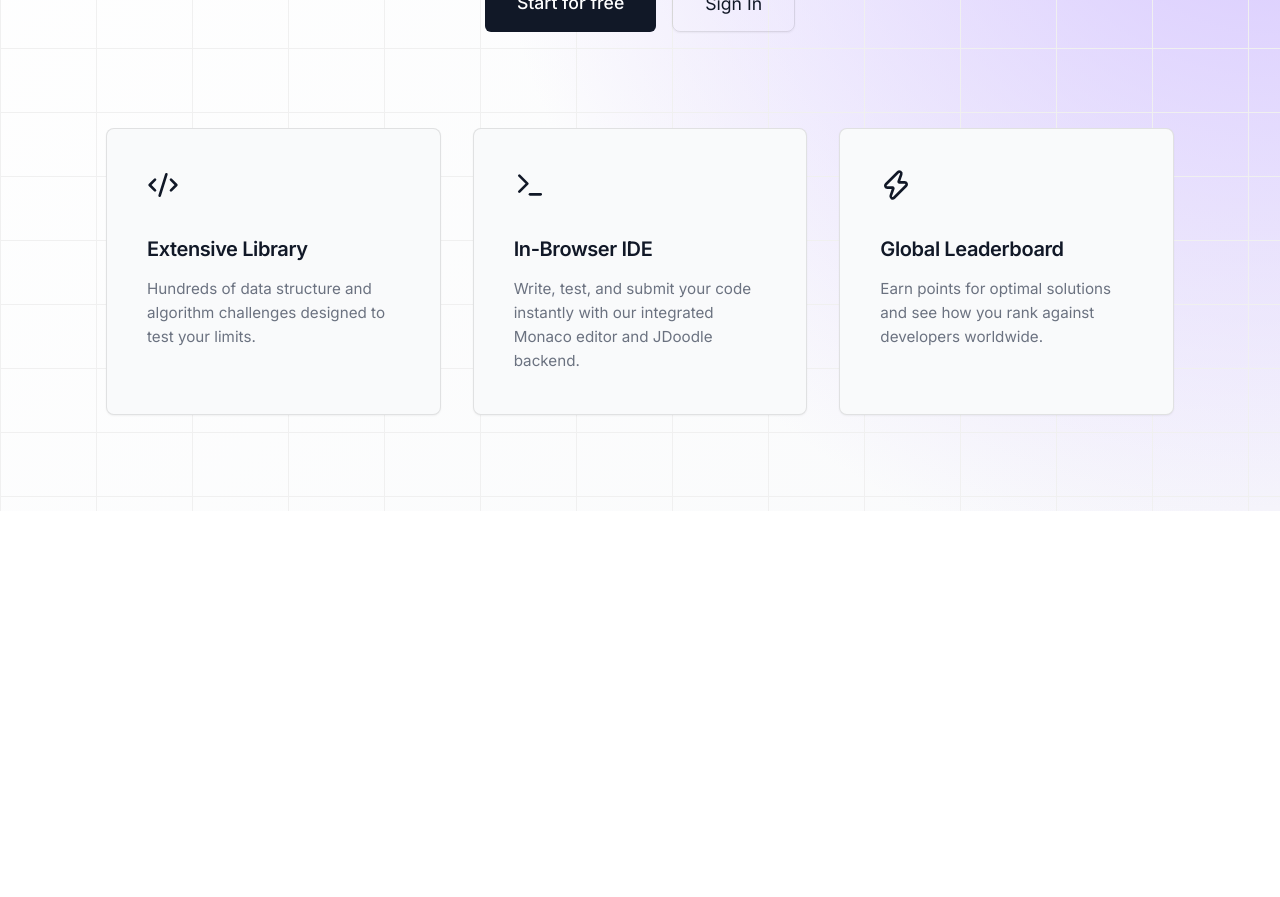
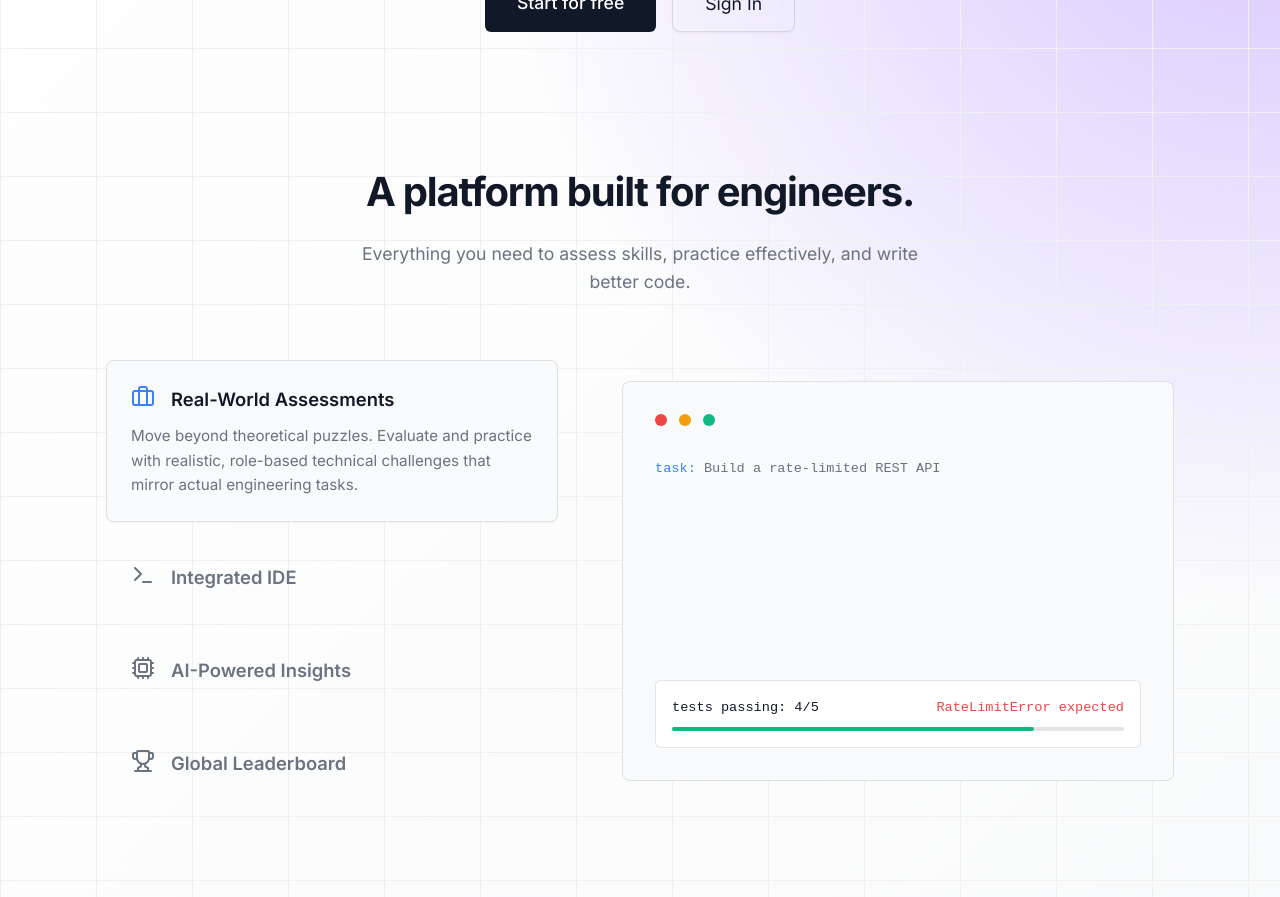
Before and after one commit to shreya-nair21/CodeSprint, a React app in the folder frontend/: page / in a window 1280 px wide. Shown: the part 400-1297 px from the top of the page. Before the commit the page ends 911 px from the top, so only its background shows below. Built offline with nearby package versions, Linux system fonts and the light colour scheme; the HTML template or start-up script is replaced by a standard one.

Commit message:
change the static boxes

```diff
--- a/frontend/src/pages/Home.jsx
+++ b/frontend/src/pages/Home.jsx
@@ -1,9 +1,121 @@
+import { useState } from 'react';
 import { Link } from 'react-router-dom';
-import { Terminal, Code2, Zap } from 'lucide-react';
+import { Terminal, Code2, Zap, Briefcase, Cpu, Trophy, ArrowRight, CheckCircle2 } from 'lucide-react';
 import { useAuth } from '../context/AuthContext';
 
 const Home = () => {
   const { user } = useAuth();
+  const [activeTab, setActiveTab] = useState(0);
+
+  const features = [
+    {
+      id: 'real-world',
+      title: 'Real-World Assessments',
+      description: 'Move beyond theoretical puzzles. Evaluate and practice with realistic, role-based technical challenges that mirror actual engineering tasks.',
+      icon: Briefcase,
+      preview: (
+        <div className="preview-container" style={{ padding: '2rem', background: 'var(--surface-color)', borderRadius: 'var(--border-radius)', height: '100%', border: '1px solid var(--border-color)', display: 'flex', flexDirection: 'column', gap: '1rem' }}>
+          <div style={{ display: 'flex', alignItems: 'center', gap: '0.75rem', marginBottom: '1rem' }}>
+            <div style={{ width: '12px', height: '12px', borderRadius: '50%', background: 'var(--danger-color)' }} />
+            <div style={{ width: '12px', height: '12px', borderRadius: '50%', background: '#f59e0b' }} />
+            <div style={{ width: '12px', height: '12px', borderRadius: '50%', background: 'var(--accent-color)' }} />
+          </div>
+          <div style={{ fontSize: '0.85rem', color: 'var(--text-muted)', fontFamily: 'monospace' }}>
+            <span style={{ color: 'var(--primary-color)' }}>task:</span> Build a rate-limited REST API
+          </div>
+          <div style={{ background: 'var(--bg-color)', padding: '1rem', borderRadius: '6px', border: '1px solid var(--border-color)', fontFamily: 'monospace', fontSize: '0.85rem', color: 'var(--text-main)', marginTop: 'auto' }}>
+            <div style={{ display: 'flex', justifyContent: 'space-between', marginBottom: '0.5rem' }}>
+              <span>tests passing: 4/5</span>
+              <span style={{ color: 'var(--danger-color)' }}>RateLimitError expected</span>
+            </div>
+            <div style={{ height: '4px', width: '100%', background: 'var(--border-color)', borderRadius: '2px' }}>
+              <div style={{ height: '100%', width: '80%', background: 'var(--accent-color)', borderRadius: '2px' }} />
+            </div>
+          </div>
+        </div>
+      )
+    },
+    {
+      id: 'ide',
+      title: 'Integrated IDE',
+      description: 'Write, test, and submit your code instantly with our integrated, blazingly fast Monaco editor supporting over 40+ programming languages.',
+      icon: Terminal,
+      preview: (
+        <div className="preview-container" style={{ padding: '2rem', background: 'var(--surface-color)', borderRadius: 'var(--border-radius)', height: '100%', border: '1px solid var(--border-color)' }}>
+          <div style={{ display: 'flex', borderBottom: '1px solid var(--border-color)', paddingBottom: '0.75rem', marginBottom: '1rem', gap: '1.5rem', color: 'var(--text-muted)', fontSize: '0.85rem' }}>
+            <span style={{ color: 'var(--text-main)', borderBottom: '2px solid var(--primary-color)', paddingBottom: '0.75rem', marginBottom: '-0.75rem' }}>solution.js</span>
+          </div>
+          <pre style={{ fontFamily: 'monospace', fontSize: '0.85rem', color: 'var(--text-main)', lineHeight: '1.6' }}>
+            <span style={{ color: 'var(--secondary-color)' }}>function</span> <span style={{ color: 'var(--primary-color)' }}>twoSum</span>(nums, target) {'{\n'}
+            {'  '}const map = new <span style={{ color: 'var(--secondary-color)' }}>Map</span>();{'\n'}
+            {'  '}for (let i = 0; i {'<'} nums.length; i++) {'{\n'}
+            {'    '}const complement = target - nums[i];{'\n'}
+            {'    '}if (map.has(complement)) {'{\n'}
+            {'      '}return [map.get(complement), i];{'\n'}
+            {'    '}{'}'}{'\n'}
+            {'    '}map.set(nums[i], i);{'\n'}
+            {'  '}{'}'}{'\n'}
+            {'}'}
+          </pre>
+        </div>
+      )
+    },
+    {
+      id: 'ai',
+      title: 'AI-Powered Insights',
+      description: 'Get deep insights into your problem-solving approach. Our AI analyzes your code complexity, identifies potential bugs, and suggests optimizations.',
+      icon: Cpu,
+      preview: (
+        <div className="preview-container" style={{ padding: '2rem', background: 'var(--surface-color)', borderRadius: 'var(--border-radius)', height: '100%', border: '1px solid var(--border-color)', display: 'flex', flexDirection: 'column', gap: '1rem' }}>
+          <div style={{ display: 'flex', alignItems: 'flex-start', gap: '1rem' }}>
+            <div style={{ padding: '0.75rem', background: 'var(--bg-color)', borderRadius: '8px', border: '1px solid var(--border-color)', color: 'var(--secondary-color)' }}>
+              <Cpu size={20} />
+            </div>
+            <div>
+              <div style={{ fontSize: '0.9rem', fontWeight: '600', marginBottom: '0.25rem' }}>Complexity Analysis</div>
+              <div style={{ fontSize: '0.85rem', color: 'var(--text-muted)', lineHeight: '1.5' }}>Your solution runs in O(n) time, which is optimal. However, spatial complexity can be improved to O(1).</div>
+            </div>
+          </div>
+          <div style={{ display: 'flex', alignItems: 'flex-start', gap: '1rem', marginTop: '1rem' }}>
+            <div style={{ padding: '0.75rem', background: 'var(--bg-color)', borderRadius: '8px', border: '1px solid var(--border-color)', color: 'var(--accent-color)' }}>
+              <CheckCircle2 size={20} />
+            </div>
+            <div>
+              <div style={{ fontSize: '0.9rem', fontWeight: '600', marginBottom: '0.25rem' }}>Best Practices</div>
+              <div style={{ fontSize: '0.85rem', color: 'var(--text-muted)', lineHeight: '1.5' }}>Excellent variable naming and modular design.</div>
+            </div>
+          </div>
+        </div>
+      )
+    },
+    {
+      id: 'leaderboard',
+      title: 'Global Leaderboard',
+      description: 'See how you rank against developers worldwide. Earn points for optimal solutions, fast execution, and consistent problem-solving streaks.',
+      icon: Trophy,
+      preview: (
+        <div className="preview-container" style={{ padding: '2rem', background: 'var(--surface-color)', borderRadius: 'var(--border-radius)', height: '100%', border: '1px solid var(--border-color)' }}>
+          <div style={{ display: 'flex', justifyContent: 'space-between', padding: '0.75rem 0', borderBottom: '1px solid var(--border-color)', color: 'var(--text-muted)', fontSize: '0.85rem', textTransform: 'uppercase', letterSpacing: '0.05em' }}>
+            <span style={{ width: '3rem' }}>Rank</span>
+            <span style={{ flex: 1 }}>Developer</span>
+            <span>Score</span>
+          </div>
+          {[
+            { rank: 1, name: 'AlexChen', score: '12,450', highlight: true },
+            { rank: 2, name: 'SarahDev', score: '11,200' },
+            { rank: 3, name: 'ByteMaster', score: '10,950' },
+            { rank: 4, name: 'You', score: '10,800', isUser: true },
+          ].map((row, i) => (
+            <div key={i} style={{ display: 'flex', justifyContent: 'space-between', padding: '1rem 0', borderBottom: i !== 3 ? '1px solid var(--border-color)' : 'none', color: row.isUser ? 'var(--primary-color)' : 'var(--text-main)', fontWeight: row.isUser ? '600' : '400', alignItems: 'center' }}>
+              <span style={{ width: '3rem', color: row.highlight ? '#f59e0b' : 'inherit' }}>#{row.rank}</span>
+              <span style={{ flex: 1 }}>{row.name}</span>
+              <span style={{ fontFamily: 'monospace' }}>{row.score}</span>
+            </div>
+          ))}
+        </div>
+      )
+    }
+  ];
 
   return (
     <div className="container" style={{ padding: '6rem 1rem' }}>
@@ -33,21 +145,64 @@ const Home = () => {
         </div>
       </div>
 
-      <div style={{ display: 'grid', gridTemplateColumns: 'repeat(auto-fit, minmax(300px, 1fr))', gap: '2rem', marginTop: '6rem' }}>
-        <div className="panel" style={{ padding: '2.5rem' }}>
-          <div style={{ marginBottom: '1.5rem', color: 'var(--text-main)' }}><Code2 size={32} /></div>
-          <h3 style={{ fontSize: '1.25rem', fontWeight: '600', marginBottom: '0.75rem', letterSpacing: '-0.02em' }}>Extensive Library</h3>
-          <p style={{ color: 'var(--text-muted)', fontSize: '0.95rem', lineHeight: '1.6' }}>Hundreds of data structure and algorithm challenges designed to test your limits.</p>
+      <div style={{ marginTop: '8rem' }}>
+        <div style={{ textAlign: 'center', marginBottom: '4rem' }}>
+          <h2 style={{ fontSize: '2.5rem', fontWeight: '700', marginBottom: '1rem', letterSpacing: '-0.03em' }}>A platform built for engineers.</h2>
+          <p style={{ color: 'var(--text-muted)', fontSize: '1.1rem', maxWidth: '600px', margin: '0 auto' }}>Everything you need to assess skills, practice effectively, and write better code.</p>
         </div>
-        <div className="panel" style={{ padding: '2.5rem' }}>
-          <div style={{ marginBottom: '1.5rem', color: 'var(--text-main)' }}><Terminal size={32} /></div>
-          <h3 style={{ fontSize: '1.25rem', fontWeight: '600', marginBottom: '0.75rem', letterSpacing: '-0.02em' }}>In-Browser IDE</h3>
-          <p style={{ color: 'var(--text-muted)', fontSize: '0.95rem', lineHeight: '1.6' }}>Write, test, and submit your code instantly with our integrated Monaco editor and JDoodle backend.</p>
-        </div>
-        <div className="panel" style={{ padding: '2.5rem' }}>
-          <div style={{ marginBottom: '1.5rem', color: 'var(--text-main)' }}><Zap size={32} /></div>
-          <h3 style={{ fontSize: '1.25rem', fontWeight: '600', marginBottom: '0.75rem', letterSpacing: '-0.02em' }}>Global Leaderboard</h3>
-          <p style={{ color: 'var(--text-muted)', fontSize: '0.95rem', lineHeight: '1.6' }}>Earn points for optimal solutions and see how you rank against developers worldwide.</p>
+
+        <div style={{ display: 'flex', gap: '4rem', alignItems: 'center', flexWrap: 'wrap' }}>
+          {/* Tabs Menu */}
+          <div style={{ flex: '1 1 350px', display: 'flex', flexDirection: 'column', gap: '1rem' }}>
+            {features.map((feature, index) => {
+              const isActive = activeTab === index;
+              const Icon = feature.icon;
+              return (
+                <button
+                  key={feature.id}
+                  onClick={() => setActiveTab(index)}
+                  style={{
+                    display: 'flex',
+                    flexDirection: 'column',
+                    alignItems: 'flex-start',
+                    padding: '1.5rem',
+                    background: isActive ? 'var(--surface-color)' : 'transparent',
+                    border: '1px solid',
+                    borderColor: isActive ? 'var(--border-color)' : 'transparent',
+                    borderRadius: 'var(--border-radius)',
+                    textAlign: 'left',
+                    transition: 'all 0.3s ease',
+                    boxShadow: isActive ? 'var(--shadow-sm)' : 'none'
+                  }}
+                >
+                  <div style={{ display: 'flex', alignItems: 'center', gap: '1rem', marginBottom: isActive ? '0.75rem' : '0' }}>
+                    <div style={{ color: isActive ? 'var(--primary-color)' : 'var(--text-muted)' }}>
+                      <Icon size={24} />
+                    </div>
+                    <h3 style={{ fontSize: '1.15rem', fontWeight: '600', color: isActive ? 'var(--text-main)' : 'var(--text-muted)', transition: 'color 0.3s ease' }}>
+                      {feature.title}
+                    </h3>
+                  </div>
+                  <div style={{
+                    maxHeight: isActive ? '100px' : '0',
+                    opacity: isActive ? 1 : 0,
+                    overflow: 'hidden',
+                    transition: 'all 0.3s ease',
+                    color: 'var(--text-muted)',
+                    fontSize: '0.95rem',
+                    lineHeight: '1.6'
+                  }}>
+                    {feature.description}
+                  </div>
+                </button>
+              );
+            })}
+          </div>
+
+          {/* Dynamic Preview Window */}
+          <div style={{ flex: '1 1 450px', height: '400px' }}>
+            {features[activeTab].preview}
+          </div>
         </div>
       </div>
     </div>
```
